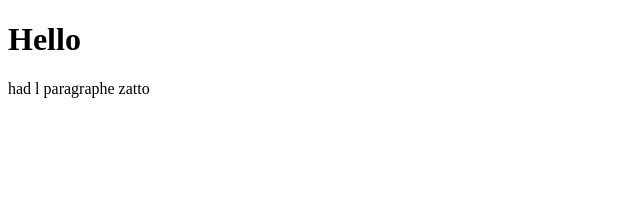
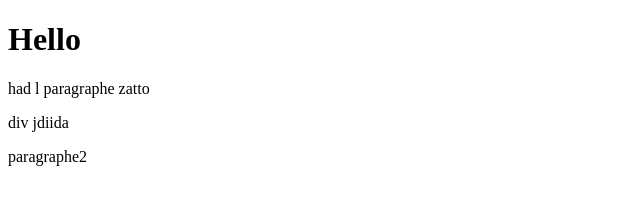
Before and after one commit to OumaAmri/MyProject, a plain HTML site: page index.html in a window 1280 px wide. Shown: the whole page, without its empty margins (0-640 px from the left). Drawn offline with Linux system fonts and the light colour scheme.

Commit message:
zat div o p

```diff
--- a/index.html
+++ b/index.html
@@ -6,5 +6,7 @@
 <body>
 <h1>Hello</h1>
 <p>had l paragraphe zatto </p>
+<div>div jdiida</div>
+<p>paragraphe2</p>
 </body>
 </html>
```
